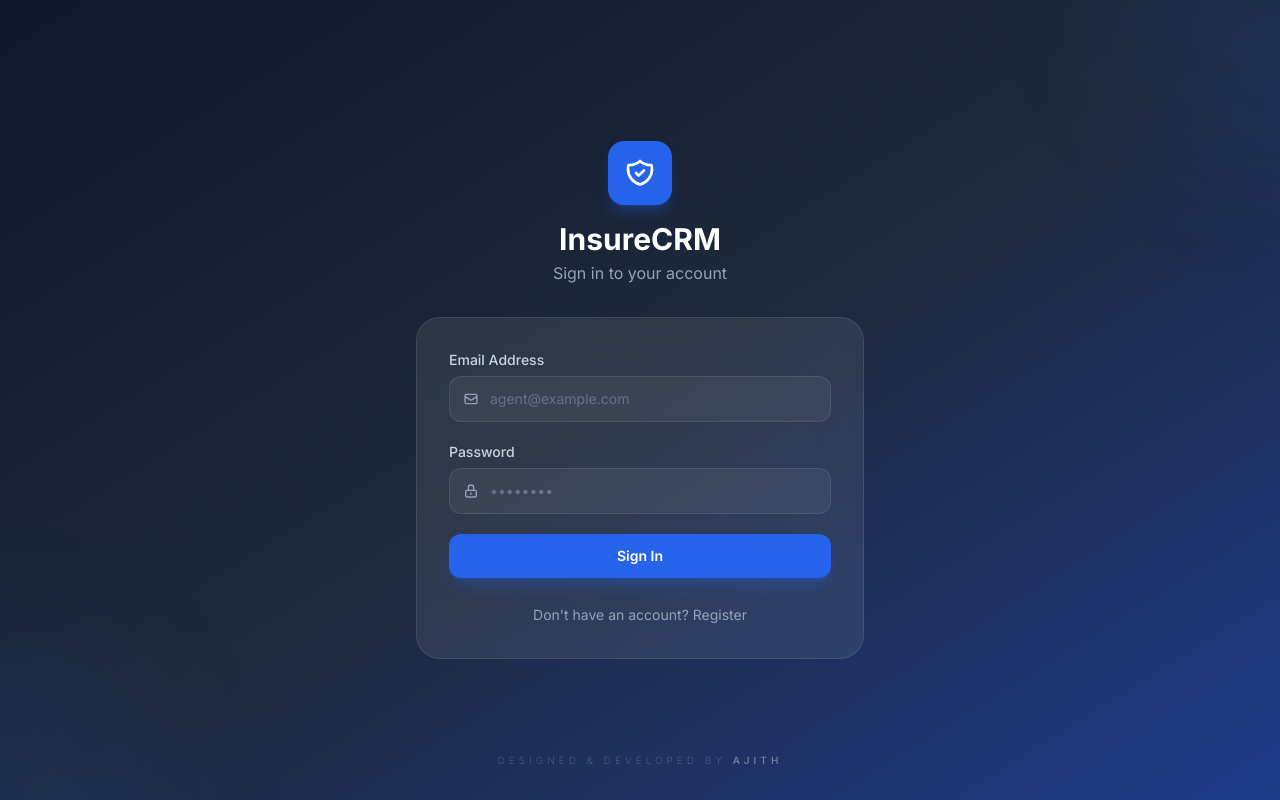
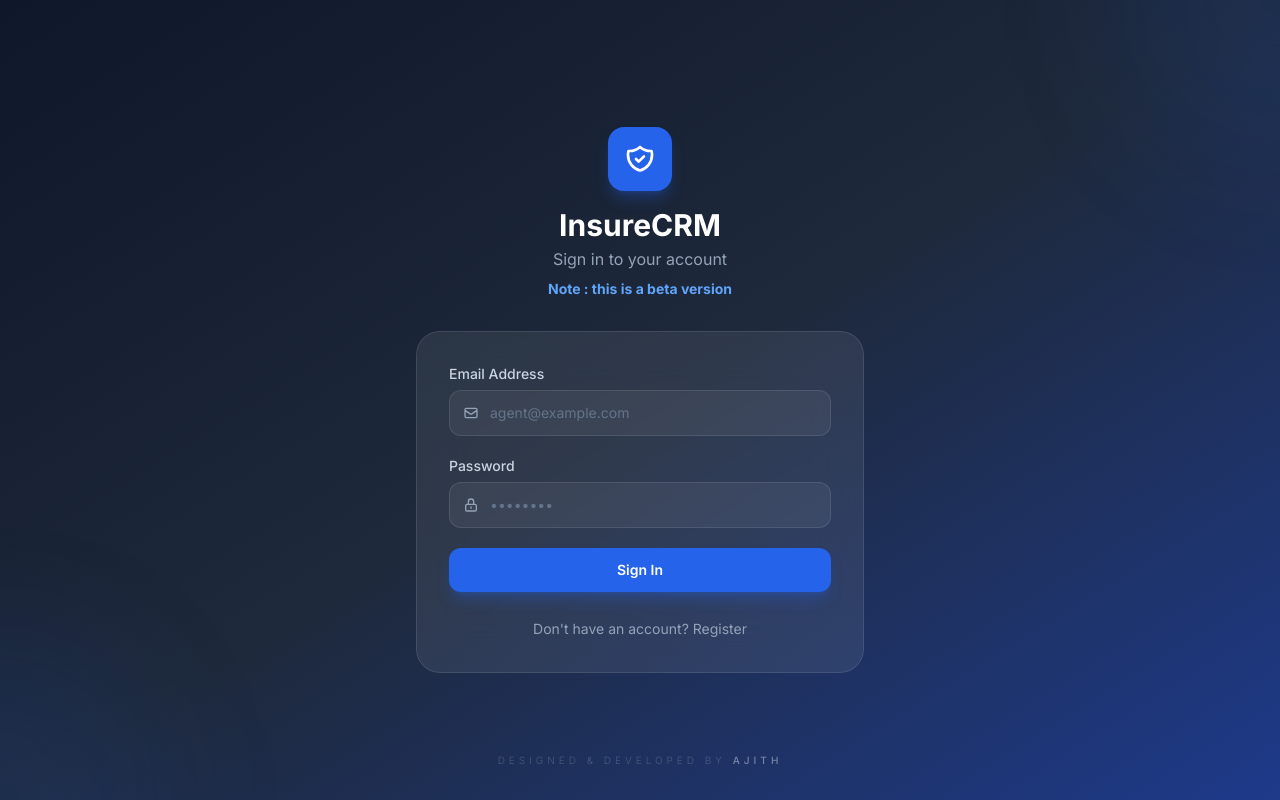
Before and after one commit to ajithyaasaf/insurance_application, a React (Vite) app in the folder client/: page /login in a window 1280 px wide. Built offline with nearby package versions, Linux system fonts and the light colour scheme; no server answers.

Commit message:
code changes

```diff
--- a/client/src/pages/Login.tsx
+++ b/client/src/pages/Login.tsx
@@ -54,6 +54,11 @@ const Login: React.FC = () => {
                     <p className="text-surface-400 mt-1">
                         {isRegister ? 'Create your account' : 'Sign in to your account'}
                     </p>
+                    {/* BETA_VERSION_NOTICE_START - Remove this block after beta */}
+                    <p className="text-primary-400 mt-2 font-bold text-sm">
+                        Note : this is a beta version
+                    </p>
+                    {/* BETA_VERSION_NOTICE_END */}
                 </div>
 
                 {/* Form Card */}
```
